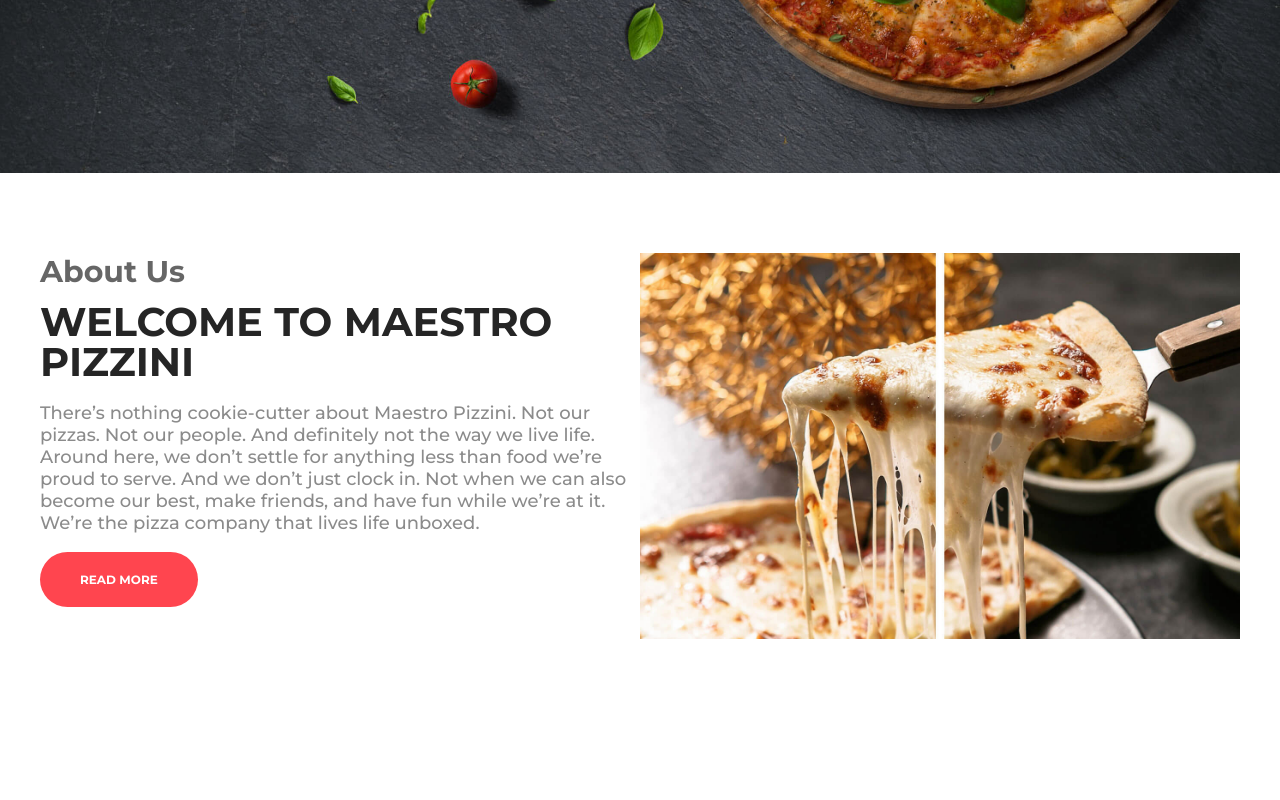
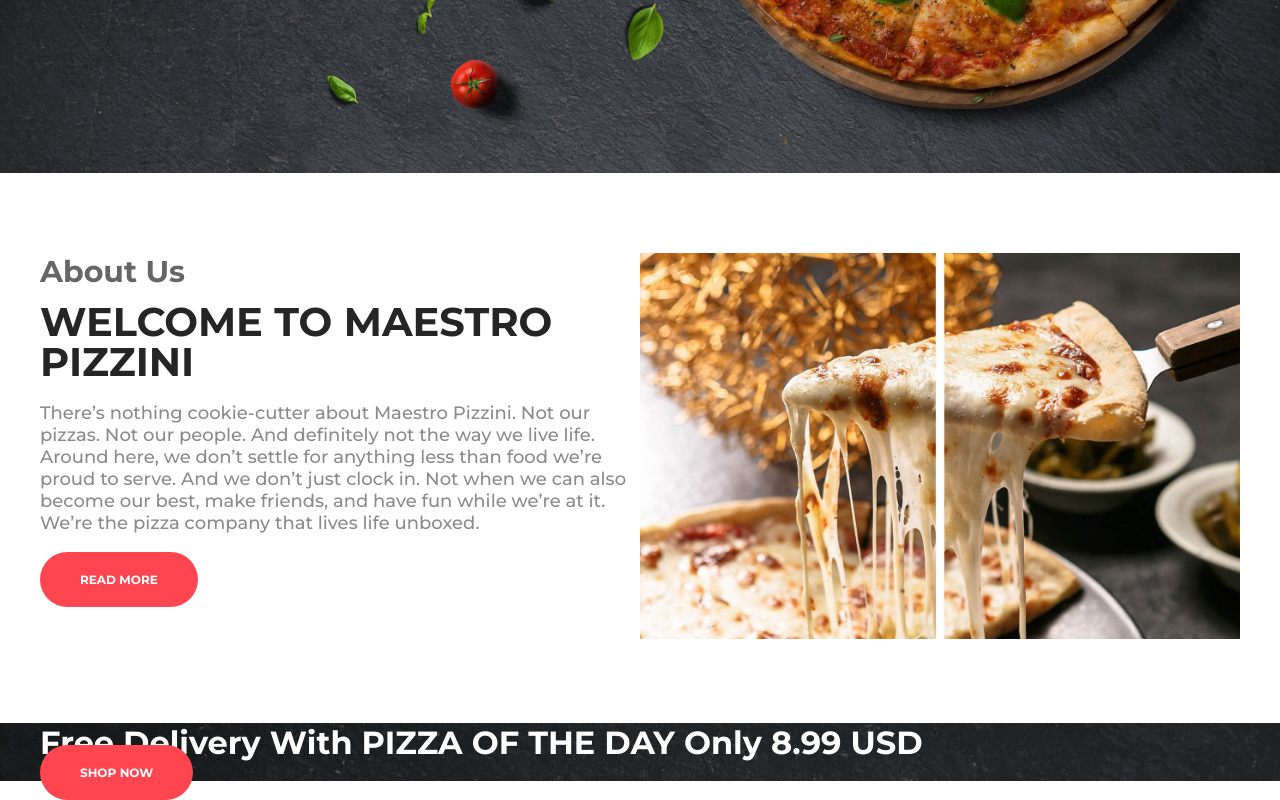
Before and after one commit to prakhyatsinghal/Maestro-Pizzni, a React (Create React App) app: page / in a window 1280 px wide. Shown: the part 627-1427 px from the top of the page. Before the commit the page ends 1350 px from the top, so only its background shows below. Built offline with nearby package versions, Linux system fonts and the light colour scheme.

Commit message:
Started Shop

```diff
--- a/src/App.css
+++ b/src/App.css
@@ -149,3 +149,10 @@
 .about__img img {
   width: 100%;
 }
+
+.shop{
+  width : 100%;
+  background: url("/public/img/bg.jpg");
+  height : 450 px;
+  background-attachment: fixed;
+}
--- a/src/App.js
+++ b/src/App.js
@@ -3,6 +3,7 @@
 import Header from './components/Header';
 import Navbar from './components/Navbar';
 import About from './components/About';
+import Shop from './components/Shop';
 
 function App() {
   return (
@@ -10,6 +11,7 @@
       <Header></Header>
       <Navbar></Navbar>
       <About></About>
+      <Shop></Shop>
     </div>
   );
 }
--- /dev/null
+++ b/src/components/Shop.js
@@ -0,0 +1,18 @@
+import React from 'react'
+
+const Shop = () => {
+  return <div className="shop">
+    <div className="container">
+        <div className="shop__text">
+            <div>
+                <h1>Free Delivery With PIZZA OF THE DAY Only 8.99 USD</h1>
+                <div className="shop__btn">
+                    <a href ="" className = "btn btn-smart">SHOP NOW</a>
+                </div>
+            </div>
+        </div>
+    </div>
+  </div>
+};
+
+export default Shop
```
